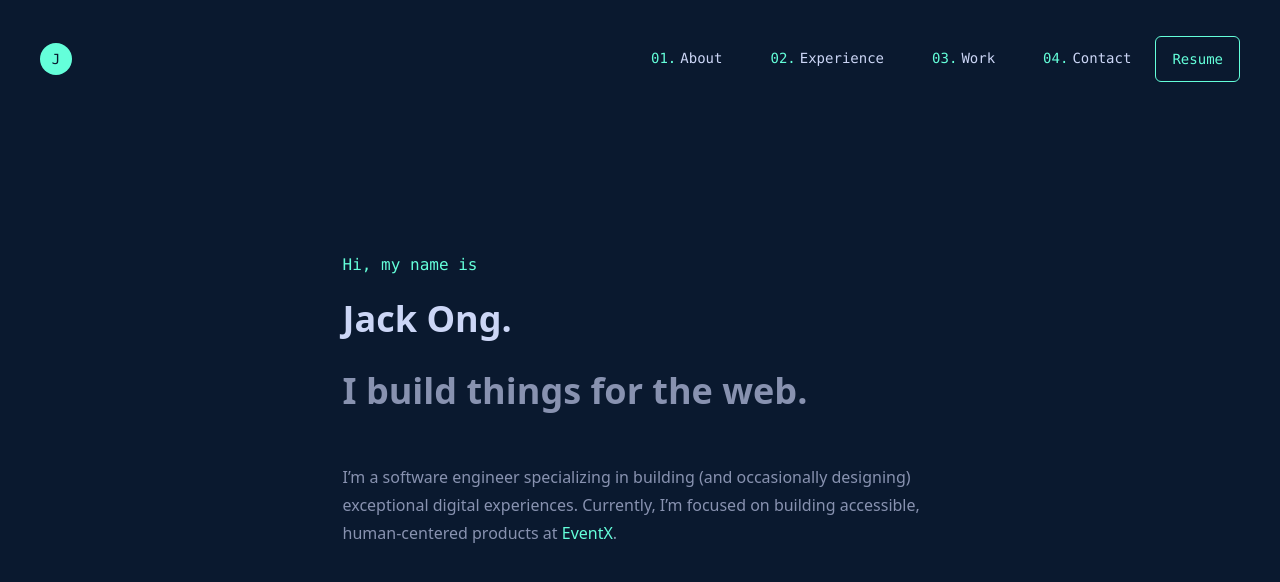
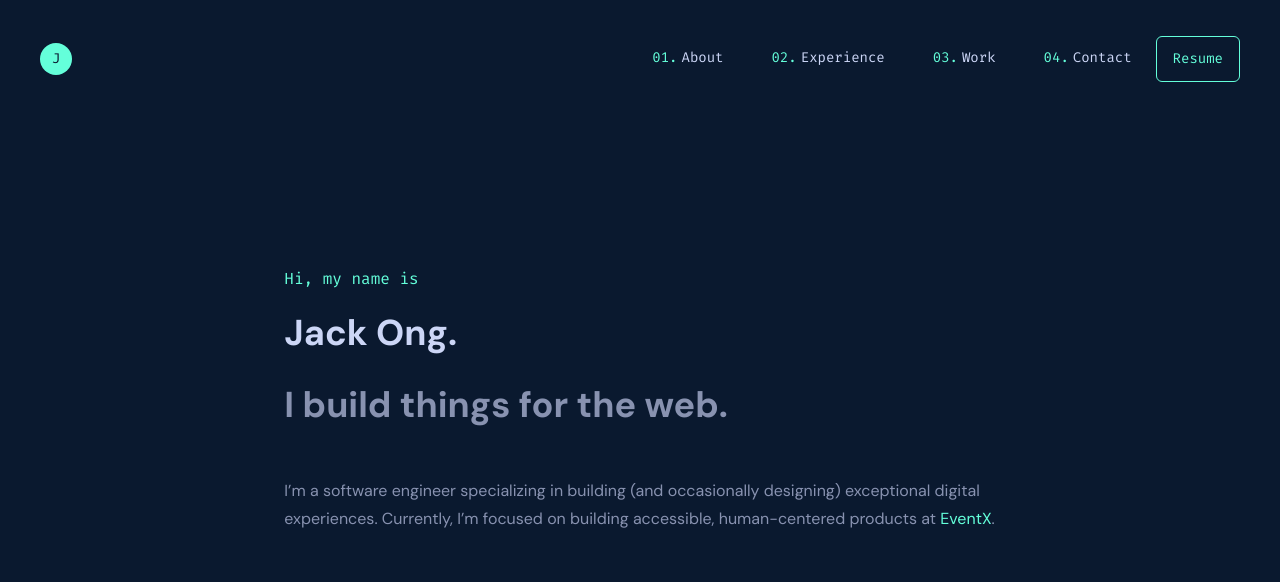
Before and after one commit to jackkkonggg/jackkkonggg.github.io, a Next.js app: page / in a window 1280 px wide. Shown: the top 582 px of the page. Built offline with nearby package versions, Linux system fonts and the light colour scheme.

Commit message:
feat: add google fonts

```diff
--- /dev/null
+++ b/src/pages/_document.tsx
@@ -0,0 +1,28 @@
+import Document, { Html, Head, Main, NextScript } from 'next/document';
+
+class _Document extends Document {
+  render() {
+    return (
+      <Html>
+        <Head>
+          <link rel="preconnect" href="https://fonts.googleapis.com" />
+          <link
+            rel="preconnect"
+            href="https://fonts.gstatic.com"
+            crossOrigin=""
+          />
+          <link
+            href="https://fonts.googleapis.com/css2?family=DM+Sans:wght@400;700&family=Fira+Mono&display=swap"
+            rel="stylesheet"
+          />
+        </Head>
+        <body>
+          <Main />
+          <NextScript />
+        </body>
+      </Html>
+    );
+  }
+}
+
+export default _Document;
--- a/tailwind.config.js
+++ b/tailwind.config.js
@@ -14,6 +14,10 @@
       'slate-main': '#a8b2d1',
       'slate-dark': '#8892b0',
     },
+    fontFamily: {
+      sans: ['"DM Sans"', 'sans-serif'],
+      mono: ['"Fira Mono"', 'monospace'],
+    },
     extend: {},
   },
   plugins: [require('@tailwindcss/typography')],
```
